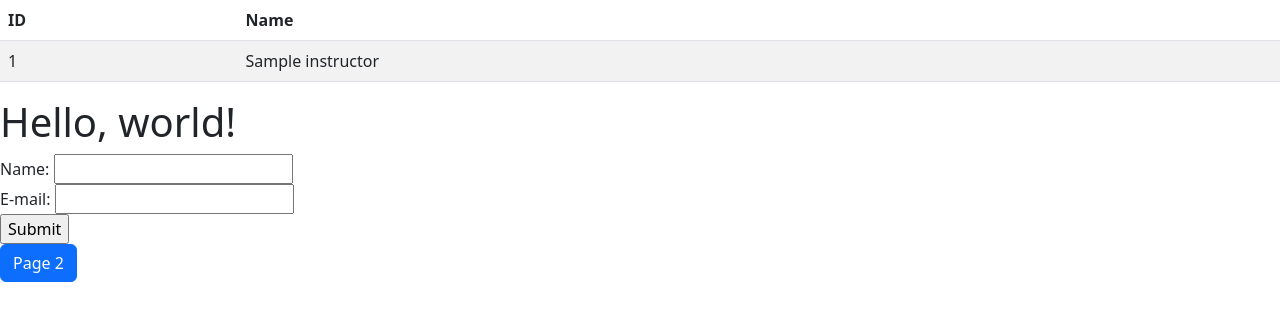
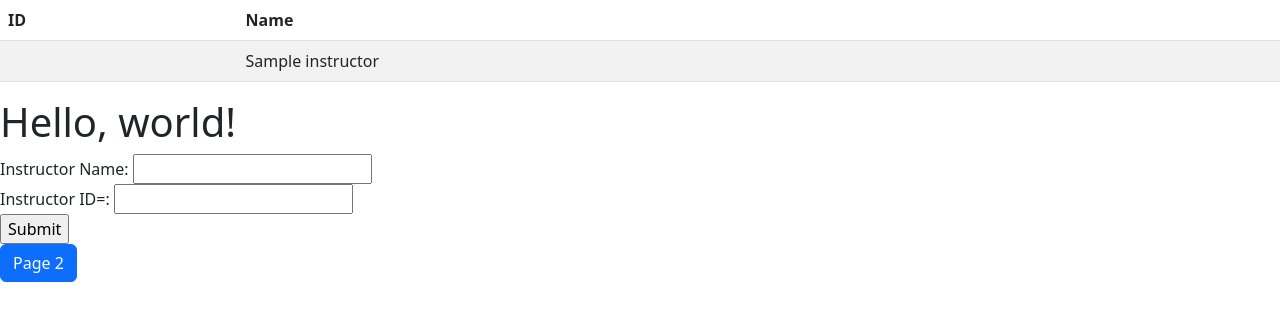
Before and after one commit to oaowen/hw3ecomm, a PHP site: page / in a window 1280 px wide. Shown: the top 321 px of the page. Run offline with PHP 8.4, Linux system fonts and the light colour scheme; tables that the repository leaves empty or names only in its code hold one stand-in row (values such as "Sample post"); data that the repository does not hold is empty.

Commit message:
Update index.php

```diff
--- a/index.php
+++ b/index.php
@@ -36,7 +36,7 @@ if ($result->num_rows > 0) {
   while($row = $result->fetch_assoc()) {
 ?>
   <tr>
-    <td><?=$row["Instructor_id"]?></td>
+    <td><?=$row["C"]?></td>
     <td><?=$row["Instructor_name"]?></td>
   </tr>
 <?php
@@ -50,8 +50,8 @@ $conn->close();
     </table>
     <h1>Hello, world!</h1>
     <form action="handlepost.php" method="get">
-Name: <input type="text" name="name"><br>
-E-mail: <input type="text" name="email"><br>
+Instructor Name: <input type="text" name="Instructor_name"><br>
+Instructor ID=: <input type="text" name="Instructor_id"><br>
 <input type="submit">
 </form>
 
```
